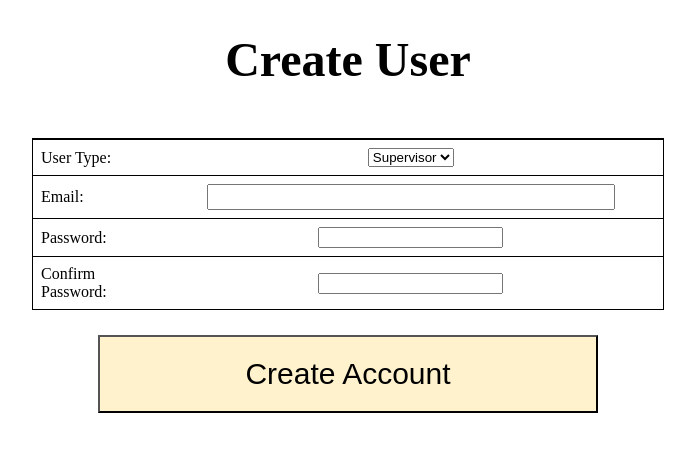
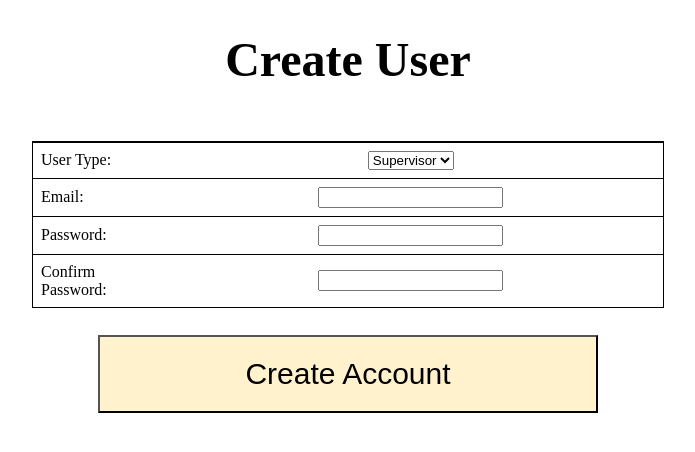
Before and after one commit to ConnorBrhely/ScrumMasters361, a Django app: page /create_user/ in a window 1280 px wide. Shown: the top 452 px of the page, without its empty margins (292-987 px from the left). Run offline with Django 4.2, Linux system fonts and the light colour scheme.

Commit message:
changed html to django template for css file and fixed css

```diff
--- a/TAScheduler/templates/createuser.html
+++ b/TAScheduler/templates/createuser.html
@@ -26,15 +26,15 @@
             </tr>
             <tr>
                 <td><label for="email">Email:</label></td>
-                <td style="text-align: center"><input type="text" class="email" id="email"></td>
+                <td style="text-align: center"><input type="text" class="key" id="email"></td>
             </tr>
             <tr>
                 <td><label for="password">Password:</label></td>
-                <td style="text-align: center"><input type="password" id="password"></td>
+                <td style="text-align: center"><input type="password" class="key" id="password"></td>
             </tr>
             <tr>
                 <td><label for="confirmpassword">Confirm Password:</label></td>
-                <td style="text-align: center"><input type="password" id="confirmpassword"></td>
+                <td style="text-align: center"><input type="password" class="key" id="confirmpassword"></td>
             </tr>
         </table>
         </div>
--- a/TAScheduler/templates/home.html
+++ b/TAScheduler/templates/home.html
@@ -5,7 +5,7 @@
 <head>
     <meta charset="UTF-8">
     <title>Home</title>
-    <link href="/TAScheduler/static/home/style.css" rel="stylesheet" type="text/css">
+    <link href="{% static 'home/style.css' %}" rel="stylesheet" type="text/css">
 </head>
 <body>
     <h1>Home Page</h1>
```
